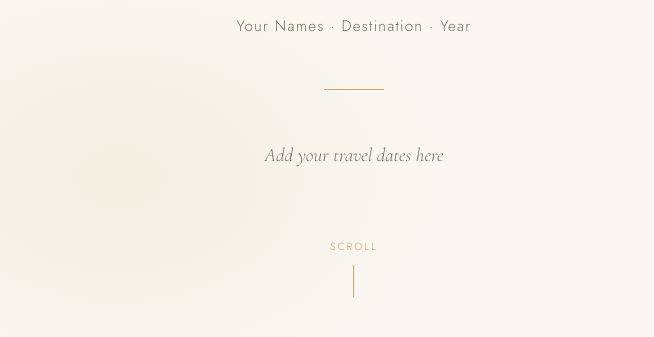
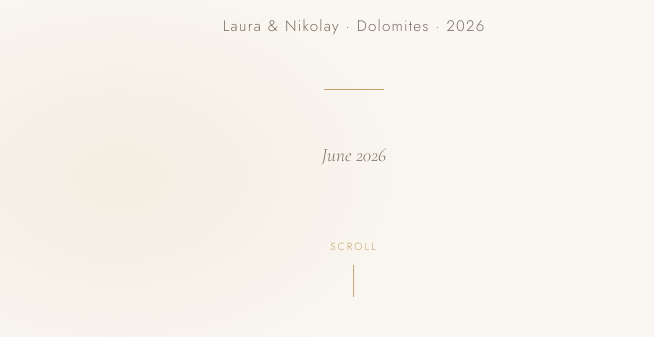
Before and after one commit to zheleva-la/dolomites-blog, a plain HTML site: page src/index.html in a window 1280 px wide. Shown: the part 463-800 px from the top of the page, without its empty margins (286-940 px from the left). Drawn offline with nearby package versions, Linux system fonts and the light colour scheme.

Commit message:
personalised

```diff
--- a/src/index.html
+++ b/src/index.html
@@ -329,9 +329,9 @@
   <section class="hero">
     <p class="hero-eyebrow">A love story continues</p>
     <h1>Our<br><em>Honeymoon</em></h1>
-    <p class="hero-sub">Your Names · Destination · Year</p>
+    <p class="hero-sub">Laura & Nikolay · Dolomites · 2026</p>
     <div class="hero-divider"></div>
-    <p class="hero-date">Add your travel dates here</p>
+    <p class="hero-date">June 2026</p>
     <div class="scroll-hint">scroll</div>
   </section>
 
```
